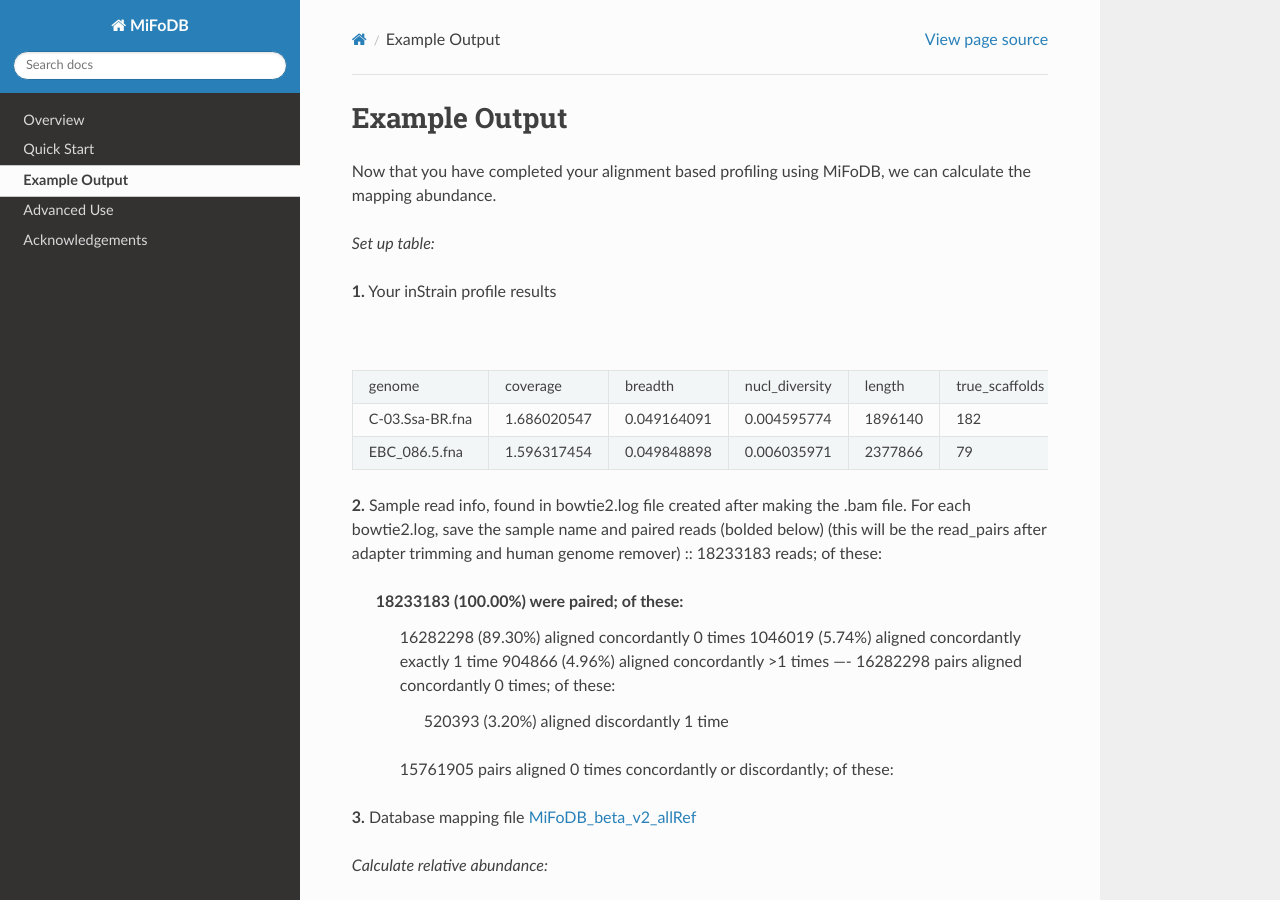
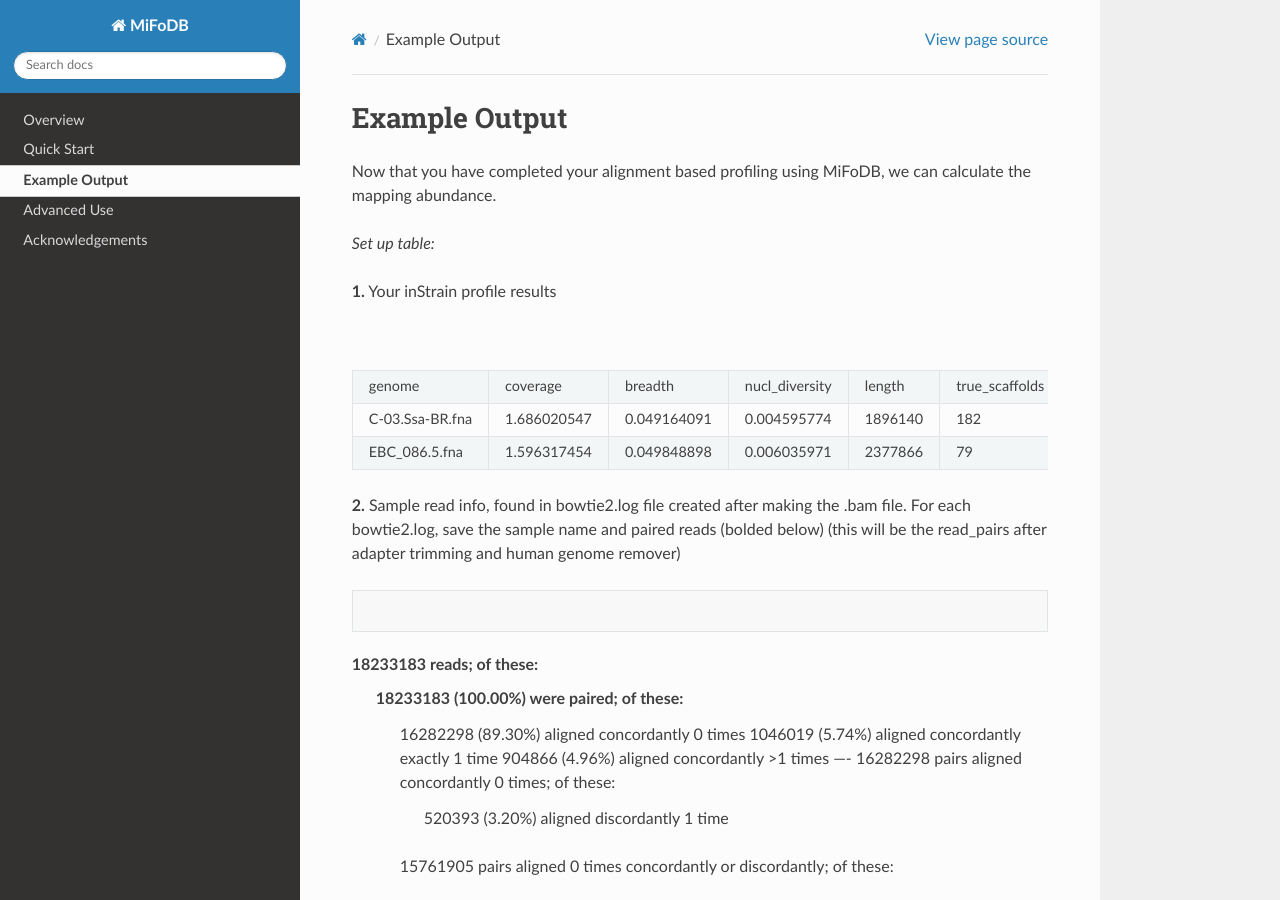
Before and after one commit to elisacaffrey/MiFoDB, a Sphinx documentation site: the page built from docs/source/example_output.rst, in a window 1280 px wide and 900 px high. Built offline with Sphinx 7.4.7 and the Read the Docs theme 2.0.0, drawn with Linux system fonts in a browser that asks for light colours.

Commit message:
Update example_output.rst

```diff
--- a/docs/source/example_output.rst
+++ b/docs/source/example_output.rst
@@ -14,7 +14,8 @@
  EBC_086.5.fna,1.596317454,0.049848898,0.006035971,2377866,79,52,0,19.94120243,0.012974942,0.028909535,0.755746415,0.002048653,0.979081506,0.984682077,,FALSE,1337,56.69334331,0.637899652,0.9941014,1438,1053,1040,825,17829,19210,0.969968582,48221,1865
 
 **2.** Sample read info, found in bowtie2.log file created after making the .bam file. For each bowtie2.log, save the sample name and paired reads (bolded below) (this will be the read_pairs after adapter trimming and human genome remover)
-::
+
+.. code-block::
 18233183 reads; of these:
   **18233183** (100.00%) were paired; of these:
     16282298 (89.30%) aligned concordantly 0 times
```
